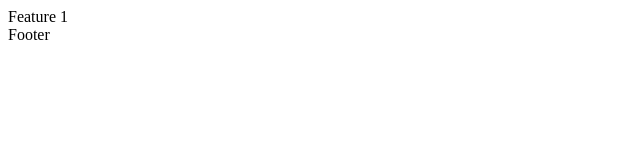
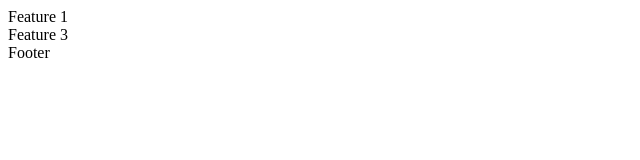
Before and after one commit to Karnak19/git-gh-conflict, a plain HTML site: page index.html in a window 1280 px wide. Shown: the full height of the page, 0-640 px from the left. Drawn offline with Linux system fonts and the light colour scheme.

Commit message:
feature 3

```diff
--- a/index.html
+++ b/index.html
@@ -8,6 +8,9 @@
   <body>
     <main>
       <div>Feature 1</div>
+      <article>
+        <div>Feature 3</div>
+      </article>
     </main>
     <footer>
       <div>Footer</div>
```
